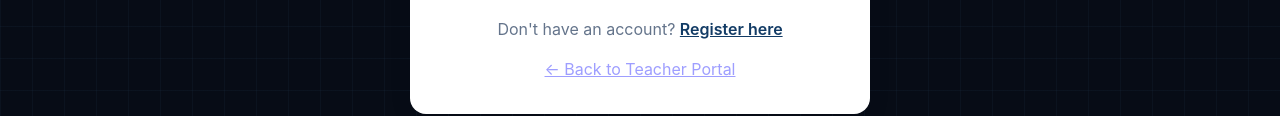
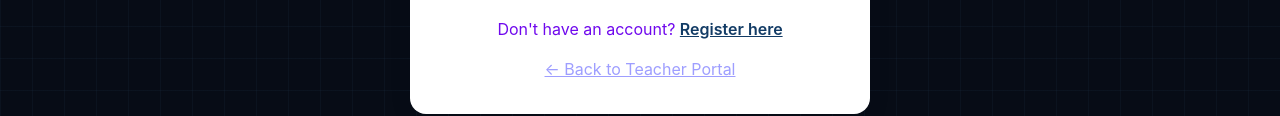
Before and after one commit to fatiehahN/CyberWira-Game, a plain HTML site: page teacher-login.html in a window 1280 px wide. Shown: the part 518-634 px from the top of the page. Drawn offline with Linux system fonts and the light colour scheme.

Commit message:
Update teacher-login.html

```diff
--- a/teacher-login.html
+++ b/teacher-login.html
@@ -51,7 +51,7 @@
     .auth-footer {
       margin-top: 22px;
       text-align: center;
-      color: #64748b;
+      color: #6f08ed;
     }
 
     .auth-footer a { color: #123b65; font-weight: 600; }
```
